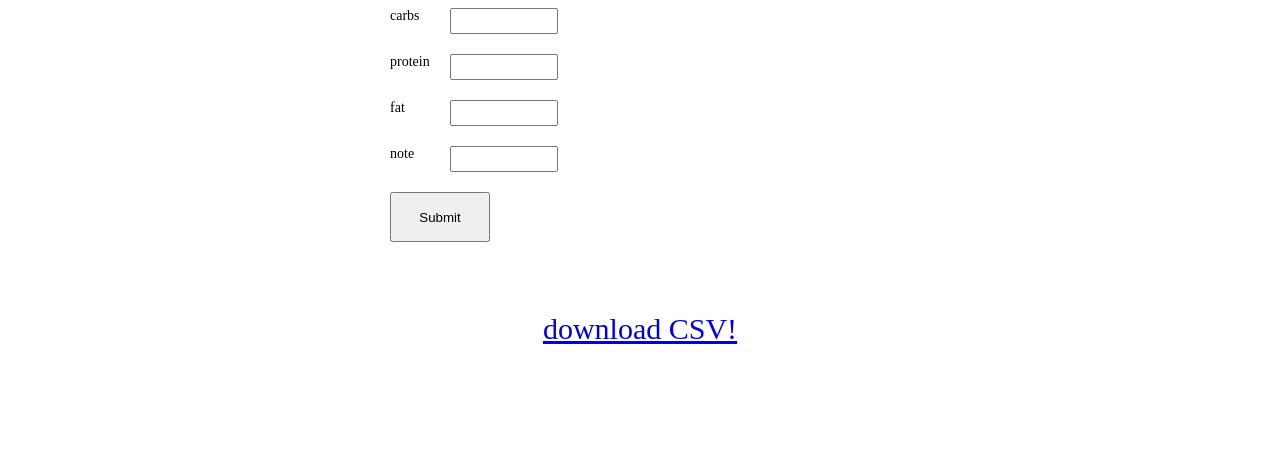
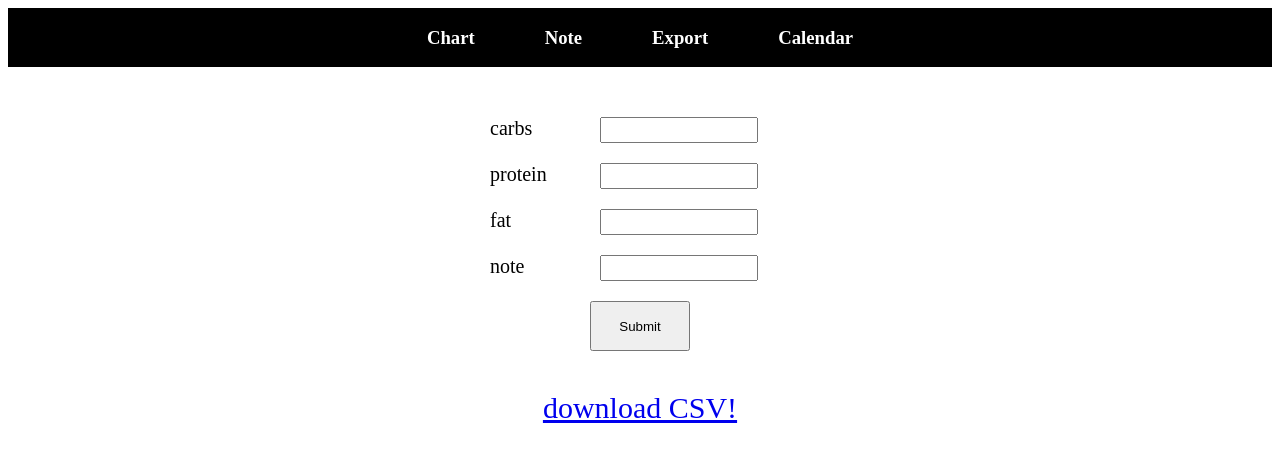
Before and after one commit to ShihYuChang/InfoSnap, a React (Create React App) app: page /export in a window 1280 px wide. Shown: the top 462 px of the page. Built offline with nearby package versions, Linux system fonts and the light colour scheme; no server answers; the database is empty.

Commit message:
Adding header

```diff
--- a/src/App.js
+++ b/src/App.js
@@ -1,10 +1,12 @@
 import React from 'react';
 import { EventContextProvider } from './context/eventContext';
+import Header from './components/Header/Header';
 import { Outlet } from 'react-router-dom';
 
 export default function App() {
   return (
     <EventContextProvider>
+      <Header />
       <Outlet />
     </EventContextProvider>
   );
--- /dev/null
+++ b/src/components/Header/Header.js
@@ -0,0 +1,27 @@
+import { useNavigate } from 'react-router-dom';
+import styled from 'styled-components';
+
+const Wrapper = styled.div`
+  width: 100%;
+  background-color: black;
+  color: white;
+  display: flex;
+  justify-content: center;
+  gap: 70px;
+`;
+
+const Option = styled.h3`
+  cursor: pointer;
+`;
+
+export default function Header() {
+  const navigate = useNavigate();
+  return (
+    <Wrapper>
+      <Option onClick={() => navigate('/chart')}>Chart</Option>
+      <Option onClick={() => navigate('/note')}>Note</Option>
+      <Option onClick={() => navigate('/export')}>Export</Option>
+      <Option onClick={() => navigate('/calendar')}>Calendar</Option>
+    </Wrapper>
+  );
+}
--- a/src/pages/Export.js
+++ b/src/pages/Export.js
@@ -14,10 +14,12 @@ import styled from 'styled-components';
 const questions = ['carbs', 'protein', 'fat', 'note'];
 
 const Form = styled.form`
-  width: 500px;
+  width: 300px;
   display: flex;
   flex-direction: column;
   gap: 20px;
+  margin: 50px auto 0;
+  align-items: center;
 `;
 
 const Question = styled.div`
@@ -27,12 +29,12 @@ const Question = styled.div`
 `;
 
 const QuestionTitle = styled.label`
-  width: 50px;
-  font-size: 14px;
+  width: 100px;
+  font-size: 20px;
 `;
 
 const QuestionInput = styled.input`
-  width: 100px;
+  width: 150px;
   height: 20px;
 `;
 
@@ -182,7 +184,7 @@ function Export() {
       <a
         href={fileUrl}
         download='nutrition.csv'
-        style={{ margin: '50px auto', fontSize: '30px' }}
+        style={{ margin: '20px auto', fontSize: '30px' }}
       >
         download CSV!
       </a>
```
